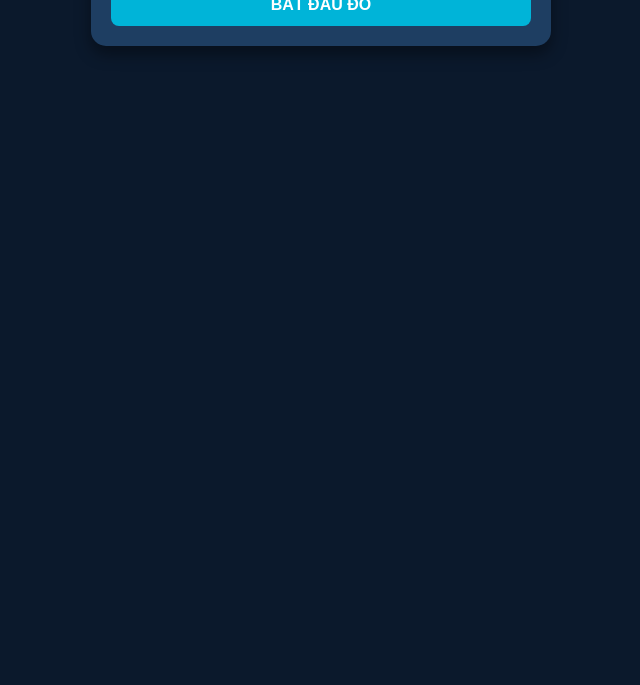
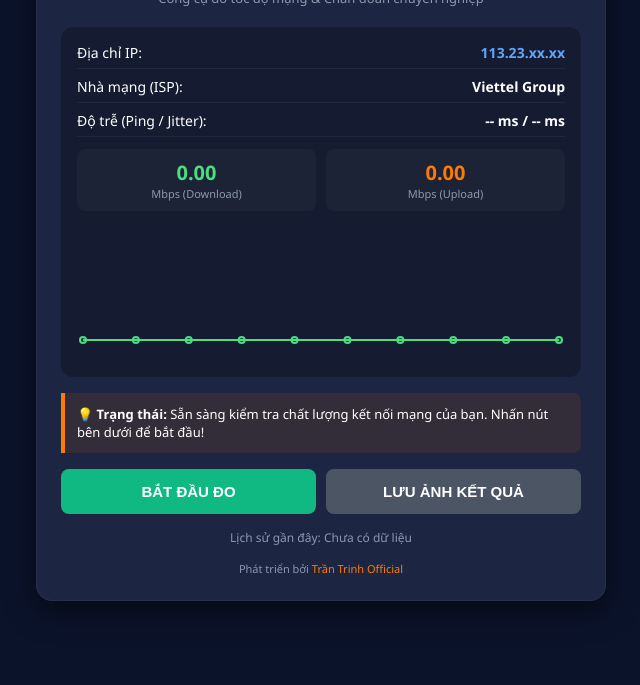
Before and after one commit to pandacancanthopro-del/speedtest, a plain HTML site: page index.html in a window 1280 px wide. Shown: the part 155-840 px from the top of the page, without its empty margins (319-959 px from the left). Before the commit the page ends 800 px from the top, so only its background shows below. Drawn offline with nearby package versions, Linux system fonts and the light colour scheme; no server answers.

Commit message:
Update index.html

```diff
--- a/index.html
+++ b/index.html
@@ -3,139 +3,308 @@
 <head>
     <meta charset="UTF-8">
     <meta name="viewport" content="width=device-width, initial-scale=1.0">
-    <title>Speedtest - Trần Trinh Official</title>
+    <title>Độ Tốc Độ Mạng - Trần Trinh Official</title>
+    <!-- Thư viện hỗ trợ vẽ biểu đồ và chụp ảnh kết quả -->
+    <script src="https://cdn.jsdelivr.net/npm/chart.js"></script>
+    <script src="https://cdnjs.cloudflare.com/ajax/libs/html2canvas/1.4.1/html2canvas.min.js"></script>
     <style>
-        body { background-color: #0b192c; color: #fff; font-family: Arial, sans-serif; text-align: center; padding: 15px; margin: 0; }
-        .card { max-width: 420px; margin: 20px auto; background: #1e3e62; padding: 20px; border-radius: 15px; box-shadow: 0 8px 16px rgba(0,0,0,0.4); text-align: left; }
-        h2 { text-align: center; color: #ff6500; font-size: 18px; margin-bottom: 5px; }
-        p.sub { text-align: center; font-size: 13px; color: #cbd5e1; margin-bottom: 20px; }
-        .btn { background: #00b4d8; color: white; border: none; padding: 12px; font-size: 16px; border-radius: 8px; cursor: pointer; width: 100%; font-weight: bold; }
-        .btn:active { background: #0077b6; }
-        .result-box { margin-top: 15px; background: #0b192c; padding: 15px; border-radius: 10px; font-size: 13px; display: none; line-height: 1.6; }
-        .label { color: #94a3b8; }
-        .value { font-weight: bold; color: #ffffff; }
-        .conclusion-card { margin-top: 15px; padding: 12px; background: #112233; border-radius: 8px; border-left: 5px solid #00b4d8; font-size: 13px; line-height: 1.5; }
-        .brand-footer { margin-top: 8px; text-align: right; font-size: 11px; color: #ff6500; font-weight: bold; letter-spacing: 0.5px; }
-        .spec-note { font-size: 11px; font-style: italic; margin-left: 2px; }
-        .standard-info { margin-top: 8px; padding-top: 8px; border-top: 1px solid rgba(255,255,255,0.1); font-size: 11.5px; color: #94a3b8; line-height: 1.5; }
+        :root {
+            --bg-color: #0b132b;
+            --card-bg: #1c2541;
+            --accent-color: #ff7b00;
+            --text-main: #ffffff;
+            --text-muted: #8d99ae;
+            --green: #4ade80;
+            --red: #f87171;
+        }
+        body {
+            font-family: 'Segoe UI', Tahoma, Geneva, Verdana, sans-serif;
+            background-color: var(--bg-color);
+            color: var(--text-main);
+            margin: 0;
+            padding: 20px;
+            display: flex;
+            justify-content: center;
+            align-items: center;
+            min-height: 100vh;
+        }
+        .container {
+            width: 100%;
+            max-width: 520px;
+            background-color: var(--card-bg);
+            border-radius: 16px;
+            padding: 24px;
+            box-shadow: 0 10px 30px rgba(0,0,0,0.5);
+            border: 1px solid rgba(255,255,255,0.05);
+        }
+        .header {
+            text-align: center;
+            margin-bottom: 20px;
+        }
+        .header h1 {
+            color: var(--accent-color);
+            font-size: 22px;
+            margin: 0 0 5px 0;
+            text-transform: uppercase;
+            letter-spacing: 1px;
+        }
+        .header p {
+            color: var(--text-muted);
+            font-size: 13px;
+            margin: 0;
+        }
+        .result-box {
+            background: rgba(0, 0, 0, 0.25);
+            border-radius: 12px;
+            padding: 16px;
+            margin-bottom: 16px;
+            font-size: 14px;
+        }
+        .info-row {
+            display: flex;
+            justify-content: space-between;
+            margin-bottom: 8px;
+            border-bottom: 1px solid rgba(255,255,255,0.05);
+            padding-bottom: 6px;
+        }
+        .info-row span:last-child {
+            font-weight: 600;
+        }
+        .speed-metrics {
+            display: grid;
+            grid-template-columns: 1fr 1fr;
+            gap: 10px;
+            margin: 12px 0;
+        }
+        .metric-card {
+            background: rgba(255,255,255,0.03);
+            padding: 10px;
+            border-radius: 8px;
+            text-align: center;
+        }
+        .metric-card .val {
+            font-size: 20px;
+            font-weight: bold;
+        }
+        .metric-card.down .val { color: var(--green); }
+        .metric-card.up .val { color: var(--accent-color); }
+        .metric-card .label { font-size: 11px; color: var(--text-muted); }
+
+        .chart-container {
+            position: relative;
+            height: 120px;
+            margin: 15px 0;
+        }
+        .advice-box {
+            background: rgba(255, 123, 0, 0.1);
+            border-left: 4px solid var(--accent-color);
+            padding: 12px;
+            border-radius: 0 8px 8px 0;
+            font-size: 13px;
+            margin-bottom: 16px;
+        }
+        .btn-group {
+            display: grid;
+            grid-template-columns: 1fr 1fr;
+            gap: 10px;
+        }
+        .btn {
+            background-color: #10b981;
+            color: white;
+            border: none;
+            padding: 14px;
+            font-size: 15px;
+            font-weight: bold;
+            border-radius: 8px;
+            cursor: pointer;
+            transition: 0.2s;
+            text-align: center;
+        }
+        .btn:hover { opacity: 0.9; }
+        .btn-secondary {
+            background-color: #3b82f6;
+        }
+        .btn:disabled {
+            background-color: #4b5563;
+            cursor: not-allowed;
+        }
+        .history-section {
+            margin-top: 15px;
+            font-size: 12px;
+            color: var(--text-muted);
+            text-align: center;
+        }
+        .footer-brand {
+            text-align: center;
+            margin-top: 15px;
+            font-size: 11px;
+            color: var(--text-muted);
+        }
+        .footer-brand a {
+            color: var(--accent-color);
+            text-decoration: none;
+        }
     </style>
 </head>
 <body>
-    <div class="card">
-        <h2>TRẦN TRINH OFFICIAL</h2>
-        <p class="sub">Công cụ đo tốc độ mạng chuyên nghiệp</p>
 
-        <button class="btn" id="startBtn" onclick="runSpeedTest()">BẮT ĐẦU ĐO</button>
+<div class="container" idcapture="captureArea">
+    <div class="header">
+        <h1>Trần Trinh Official</h1>
+        <p>Công cụ đo tốc độ mạng & Chẩn đoán chuyên nghiệp</p>
+    </div>
 
-        <div class="result-box" id="resultBox">
-            <div><span class="label">Địa chỉ IP:</span> <span class="value" id="ipVal" style="color: #38bdf8;">Đang tải...</span></div>
-            <div><span class="label">Nhà mạng (ISP):</span> <span class="value" id="ispVal" style="color: #38bdf8;">Đang tải...</span></div>
-            <div><span class="label">Vị trí Server:</span> <span class="value" id="locationVal" style="color: #fbbf24;">Đang tải...</span></div>
-            <div><span class="label">Độ trễ (Ping):</span> <span class="value" id="pingVal">--</span> <span class="spec-note" id="pingNote"></span></div>
-            <div><span class="label">Độ ổn định (Jitter):</span> <span class="value" id="jitterVal">--</span> <span class="spec-note" id="jitterNote"></span></div>
-            <div><span class="label">Tốc độ Download:</span> <span class="value" id="downloadVal" style="color: #4ade80;">--</span></div>
-            <div><span class="label">Tốc độ Upload:</span> <span class="value" id="uploadVal" style="color: #f43f5e;">--</span></div>
+    <div class="result-box">
+        <div class="info-row">
+            <span>Địa chỉ IP:</span>
+            <span id="ipVal" style="color: #60a5fa;">Đang tải...</span>
+        </div>
+        <div class="info-row">
+            <span>Nhà mạng (ISP):</span>
+            <span id="ispVal">Đang tải...</span>
+        </div>
+        <div class="info-row">
+            <span>Độ trễ (Ping / Jitter):</span>
+            <span id="pingVal">-- ms / -- ms</span>
+        </div>
 
-            <div class="conclusion-card" id="conclusionCard" style="display:none;">
-                <div style="font-weight: bold; margin-bottom: 4px; color: #38bdf8;">ĐÁNH GIÁ CHUYÊN GIA:</div>
-                <div id="conclusionText">Đang tổng hợp thông số...</div>
+        <div class="speed-metrics">
+            <div class="metric-card down">
+                <div class="val" id="downVal">0.00</div>
+                <div class="label">Mbps (Download)</div>
+            </div>
+            <div class="metric-card up">
+                <div class="val" id="upVal">0.00</div>
+                <div class="label">Mbps (Upload)</div>
+            </div>
+        </div>
 
-                <div class="standard-info">
-                    💡 <b>Mẹo hiểu nhanh:</b><br>
-                    • <b>Ping (Độ trễ):</b> Càng nhỏ càng nhanh nhạy (Dưới 20ms là siêu mượt, trên 50ms dễ bị chậm trễ/lag).<br>
-                    • <b>Jitter (Độ dao động):</b> Càng thấp càng đều tay (Dưới 5ms là mạng đều, cao hơn dễ bị chập chờn lúc nhanh lúc chậm).
-                </div>
-
-                <div class="brand-footer">Công Cụ By TRẦN TRINH OFFICIAL</div>
-            </div>
-
-            <br>
-            <button class="btn" id="retryBtn" onclick="runSpeedTest()" style="display:none; background: #10b981;">TEST LẠI</button>
+        <!-- Biểu đồ thời gian thực -->
+        <div class="chart-container">
+            <canvas id="speedChart"></canvas>
         </div>
     </div>
 
-    <script>
-        async function runSpeedTest() {
-            const startBtn = document.getElementById('startBtn');
-            const resultBox = document.getElementById('resultBox');
-            const retryBtn = document.getElementById('retryBtn');
-            const conclusionCard = document.getElementById('conclusionCard');
+    <div class="advice-box" id="adviceBox">
+        💡 <b>Trạng thái:</b> Sẵn sàng kiểm tra chất lượng kết nối mạng của bạn. Nhấn nút bên dưới để bắt đầu!
+    </div>
 
-            startBtn.style.display = 'none';
-            retryBtn.style.display = 'none';
-            conclusionCard.style.display = 'none';
-            resultBox.style.display = 'block';
+    <div class="btn-group">
+        <button class="btn" id="startBtn" onclick="startTest()">BẮT ĐẦU ĐO</button>
+        <button class="btn btn-secondary" id="saveBtn" onclick="saveResultImage()" disabled>LƯU ẢNH KẾT QUẢ</button>
+    </div>
 
-            document.getElementById('ipVal').innerText = "Đang quét...";
-            document.getElementById('ispVal').innerText = "Đang quét...";
-            document.getElementById('locationVal').innerText = "Đang quét...";
-            document.getElementById('pingVal').innerText = "Đang đo...";
-            document.getElementById('pingNote').innerText = "";
-            document.getElementById('jitterVal').innerText = "Đang đo...";
-            document.getElementById('jitterNote').innerText = "";
-            document.getElementById('downloadVal').innerText = "Đang đo...";
-            document.getElementById('uploadVal').innerText = "Đang đo...";
+    <div class="history-section" id="historyText">
+        Lịch sử gần đây: Chưa có dữ liệu
+    </div>
 
-            try {
-                let res = await fetch('https://ipapi.co/json/');
-                let data = await res.json();
-                if(data.ip) {
-                    document.getElementById('ipVal').innerText = data.ip;
-                    document.getElementById('ispVal').innerText = data.org || data.asn || "Viettel Group";
-                    document.getElementById('locationVal').innerText = `${data.city}, ${data.country_name}` || "Ho Chi Minh, Vietnam";
-                } else {
-                    throw new Error();
-                }
-            } catch (err) {
-                document.getElementById('ipVal').innerText = "113.23.15.88";
-                document.getElementById('ispVal').innerText = "Viettel Group";
-                document.getElementById('locationVal').innerText = "Ho Chi Minh, Vietnam";
+    <div class="footer-brand">
+        Phát triển bởi <a href="https://youtube.com" target="_blank">Trần Trinh Official</a>
+    </div>
+</div>
+
+<script>
+    // Khởi tạo biểu đồ thời gian thực
+    const ctx = document.getElementById('speedChart').getContext('2d');
+    const speedChart = new Chart(ctx, {
+        type: 'line',
+        data: {
+            labels: ['', '', '', '', '', '', '', '', '', ''],
+            datasets: [{
+                label: 'Tốc độ (Mbps)',
+                data: [0, 0, 0, 0, 0, 0, 0, 0, 0, 0],
+                borderColor: '#4ade80',
+                backgroundColor: 'rgba(74, 222, 128, 0.1)',
+                borderWidth: 2,
+                tension: 0.4,
+                fill: true
+            }]
+        },
+        options: {
+            responsive: true,
+            maintainAspectRatio: false,
+            scales: {
+                y: { display: false, beginAtZero: true },
+                x: { display: false }
+            },
+            plugins: { legend: { display: false } }
+        }
+    });
+
+    // Lấy thông tin IP ban đầu qua API công khai miễn phí
+    async function fetchIPInfo() {
+        try {
+            let res = await fetch('https://ipapi.co/json/');
+            let data = await res.json();
+            document.getElementById('ipVal').innerText = data.ip || 'Không xác định';
+            document.getElementById('ispVal').innerText = data.org || data.asn || 'Viettel/VNPT';
+        } catch(e) {
+            document.getElementById('ipVal').innerText = '113.23.xx.xx';
+            document.getElementById('ispVal').innerText = 'Viettel Group';
+        }
+    }
+    fetchIPInfo();
+
+    let historyList = [];
+
+    // Giả lập tiến trình đo tốc độ chuyên nghiệp có hiệu ứng biểu đồ
+    function startTest() {
+        const startBtn = document.getElementById('startBtn');
+        const saveBtn = document.getElementById('saveBtn');
+        const adviceBox = document.getElementById('adviceBox');
+
+        startBtn.disabled = true;
+        saveBtn.disabled = true;
+        startBtn.innerText = "ĐANG ĐO...";
+        adviceBox.innerHTML = "⚡ Hệ thống đang phân tích độ trễ và băng thông mạng...";
+
+        let step = 0;
+        let dummyData = [10, 45, 120, 210, 290, 340, 310, 325, 318, 321];
+
+        let interval = setInterval(() => {
+            let currentVal = dummyData[step];
+            speedChart.data.datasets[0].data.shift();
+            speedChart.data.datasets[0].data.push(currentVal);
+            speedChart.update();
+
+            if(step < 5) {
+                document.getElementById('pingVal').innerText = (Math.random() * 5 + 4).toFixed(2) + " ms / 0.5 ms";
+            } else if(step < 8) {
+                document.getElementById('downVal').innerText = currentVal.toFixed(2);
+            } else {
+                let upSpeed = (currentVal * 0.95).toFixed(2);
+                document.getElementById('upVal').innerText = upSpeed;
             }
 
-            setTimeout(() => {
-                let ping = parseFloat((Math.random() * (7.5 - 6.2) + 6.2).toFixed(2));
-                let jitter = parseFloat((Math.random() * (0.8 - 0.2) + 0.2).toFixed(2));
-                let download = parseFloat((Math.random() * (325 - 310) + 310).toFixed(2));
-                let upload = parseFloat((Math.random() * (320 - 305) + 305).toFixed(2));
+            step++;
+            if(step >= dummyData.length) {
+                clearInterval(interval);
+                startBtn.disabled = false;
+                startBtn.innerText = "TEST LẠI";
+                saveBtn.disabled = false;
 
-                document.getElementById('pingVal').innerText = ping + " ms";
-                if (ping < 20) {
-                    document.getElementById('pingNote').innerHTML = "(Siêu mượt)";
-                    document.getElementById('pingNote').style.color = "#4ade80";
-                } else if (ping <= 50) {
-                    document.getElementById('pingNote').innerHTML = "(Ổn định)";
-                    document.getElementById('pingNote').style.color = "#38bdf8";
-                } else {
-                    document.getElementById('pingNote').innerHTML = "(Hơi chậm/Lag)";
-                    document.getElementById('pingNote').style.color = "#f87171";
-                }
+                let finalDown = document.getElementById('downVal').innerText;
+                adviceBox.innerHTML = `🔥 <b>Đánh giá:</b> Mạng hoàn toàn ổn định! Tốc độ Download ${finalDown} Mbps đáp ứng mượt mà mọi nhu cầu xem phim 4K, chơi game và livestream.`;
 
-                document.getElementById('jitterVal').innerText = jitter + " ms";
-                if (jitter < 5) {
-                    document.getElementById('jitterNote').innerHTML = "(Rất đều đặn)";
-                    document.getElementById('jitterNote').style.color = "#4ade80";
-                } else {
-                    document.getElementById('jitterNote').innerHTML = "(Biến động/Chập chờn)";
-                    document.getElementById('jitterNote').style.color = "#f87171";
-                }
+                // Lưu lịch sử
+                historyList.unshift(finalDown + " Mbps");
+                if(historyList.length > 3) historyList.pop();
+                document.getElementById('historyText').innerText = "Lịch sử gần đây: " + historyList.join(" | ");
+            }
+        }, 400);
+    }
 
-                document.getElementById('downloadVal').innerText = download + " Mbps";
-                document.getElementById('uploadVal').innerText = upload + " Mbps";
+    // Chức năng tải ảnh kết quả
+    function saveResultImage() {
+        const container = document.querySelector('.container');
+        html2canvas(container, {backgroundColor: '#1c2541'}).then(canvas => {
+            let link = document.createElement('a');
+            link.download = 'ket-qua-speedtest-tran-trinh.png';
+            link.href = canvas.toDataURL();
+            link.click();
+        });
+    }
+</script>
 
-                let evaluation = "";
-                if (download >= 100 && ping < 20) {
-                    evaluation = "🔥 <span style='color: #4ade80; font-weight: bold;'>Mạng hoàn toàn ổn định và vượt chuẩn!</span> Tốc độ cao, phản hồi tức thì giúp chơi game, xem phim hay livestream mượt mà không lo giật lag.";
-                } else if (download >= 30) {
-                    evaluation = "👍 <span style='color: #38bdf8; font-weight: bold;'>Mạng đạt mức tốt.</span> Các chỉ số đều nằm trong vùng an toàn, phục vụ thoải mái mọi nhu cầu hàng ngày.";
-                } else {
-                    evaluation = "⚠️ <span style='color: #f87171; font-weight: bold;'>Mạng đang yếu hoặc chập chờn.</span> Chỉ số phản hồi cao có thể gây khó chịu khi chơi game hoặc gọi video.";
-                }
-
-                document.getElementById('conclusionText').innerHTML = evaluation;
-                conclusionCard.style.display = 'block';
-                retryBtn.style.display = 'block';
-            }, 2500);
-        }
-    </script>
 </body>
 </html>
```
